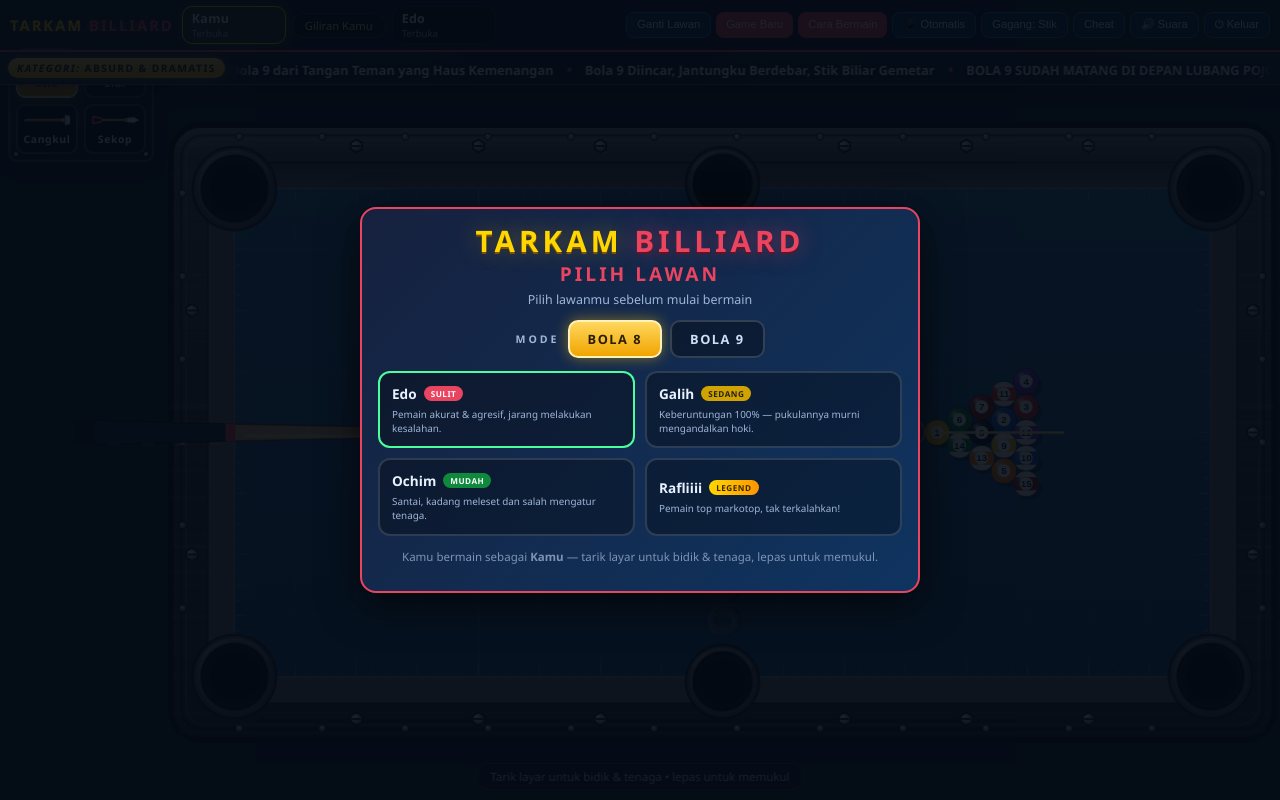
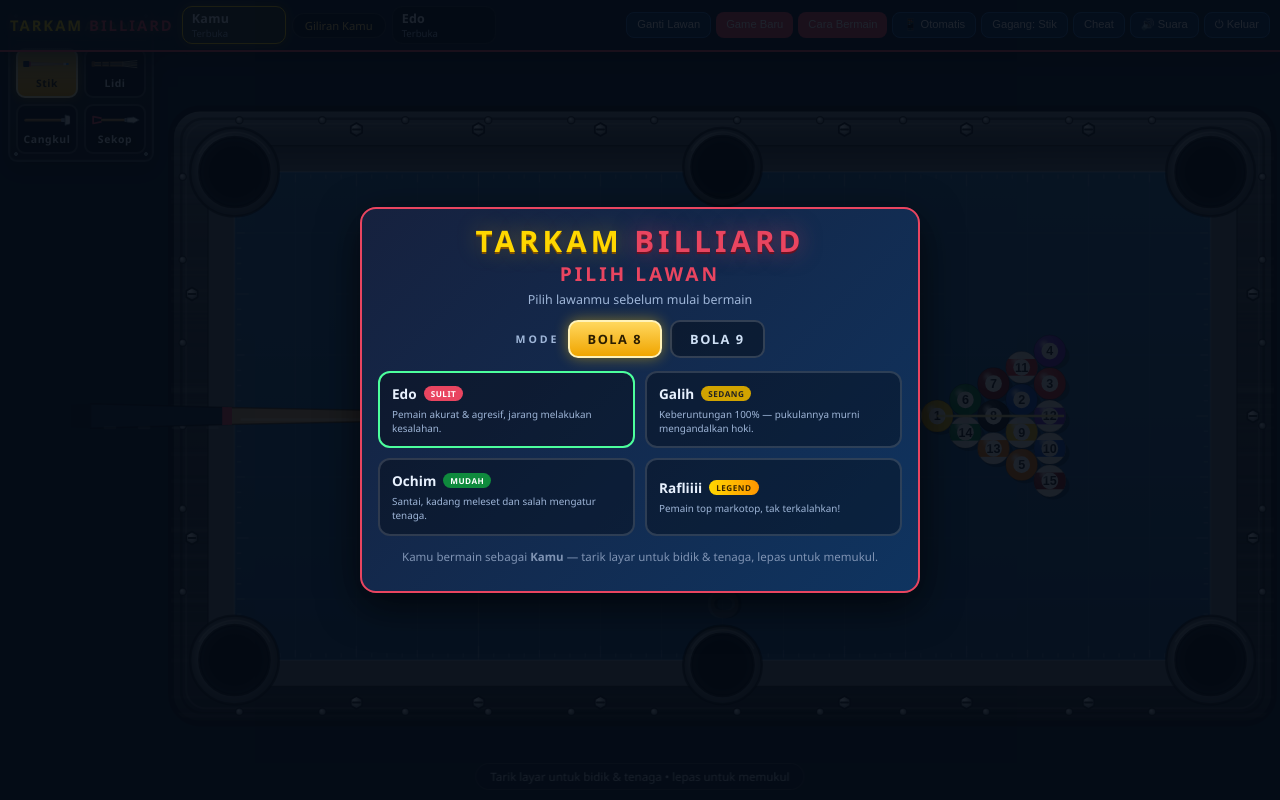
Before and after one commit to ususbasah/tarkam-billiar, a plain HTML site: page index.html in a window 1280 px wide. Drawn offline with Linux system fonts and the light colour scheme; animation ran at ten frames a second.

Commit message:
Add files via upload

```diff
--- a/index.html
+++ b/index.html
@@ -64,7 +64,7 @@
 .mpHead span{font-size:.7em;font-weight:900;color:#ffd75e;letter-spacing:3px}
 .mpX{width:28px;height:28px;border-radius:9px;background:#0d1b2a;border:1px solid #e94560;color:#fff;font-size:.9em;line-height:1;cursor:pointer;touch-action:manipulation;transition:.15s}
 .mpX:active{transform:scale(.9);background:#164a86}
-.ticker{display:flex;align-items:center;gap:8px;background:linear-gradient(90deg,#12263f,#0d1b2a 45%,#12263f);border-bottom:1px solid rgba(233,69,96,.65);padding:5px 8px;overflow:hidden;flex:0 0 auto}
+.ticker{display:none!important}
 .tkBadge{flex:0 0 auto;background:linear-gradient(180deg,#ffd75e,#f0a500);color:#2b1d00;font-size:.64em;font-weight:800;letter-spacing:1.4px;padding:3px 9px;border-radius:11px;white-space:nowrap;box-shadow:0 0 10px rgba(255,200,0,.35);text-transform:uppercase}
 .tkWin{flex:1;min-width:0;overflow:hidden;position:relative;-webkit-mask-image:linear-gradient(90deg,transparent,#000 2%,#000 98%,transparent);mask-image:linear-gradient(90deg,transparent,#000 2%,#000 98%,transparent)}
 .tkTrack{display:inline-flex;align-items:center;white-space:nowrap;animation:tkScroll 42s linear infinite;will-change:transform}
@@ -479,16 +479,16 @@
 }
 
 // ============ KONSTANTA ============
-const PW = 200, PH = 100, RAIL = 13, R = 2.6;
+const PW = 200, PH = 100, RAIL = 13, R = 3.3;
 const FR = 36, EB = 0.955, EW = 0.8, VMIN = 50, VMAX = 330, PULL = 55;
 const HSTEP = 1 / 240;
 const POCKETS = [
-  { x: 0, y: 0, r: 6.6 },
-  { x: PW / 2, y: -1.0, r: 5.8 },
-  { x: PW, y: 0, r: 6.6 },
-  { x: 0, y: PH, r: 6.6 },
-  { x: PW / 2, y: PH + 1.0, r: 5.8 },
-  { x: PW, y: PH, r: 6.6 }
+  { x: 0, y: 0, r: 7.0 },
+  { x: PW / 2, y: -1.0, r: 6.2 },
+  { x: PW, y: 0, r: 7.0 },
+  { x: 0, y: PH, r: 7.0 },
+  { x: PW / 2, y: PH + 1.0, r: 6.2 },
+  { x: PW, y: PH, r: 7.0 }
 ];
 const COL = {
   1: '#ffc400', 2: '#1552c8', 3: '#d92b2b', 4: '#6c2bd0', 5: '#ff7a00',
```
